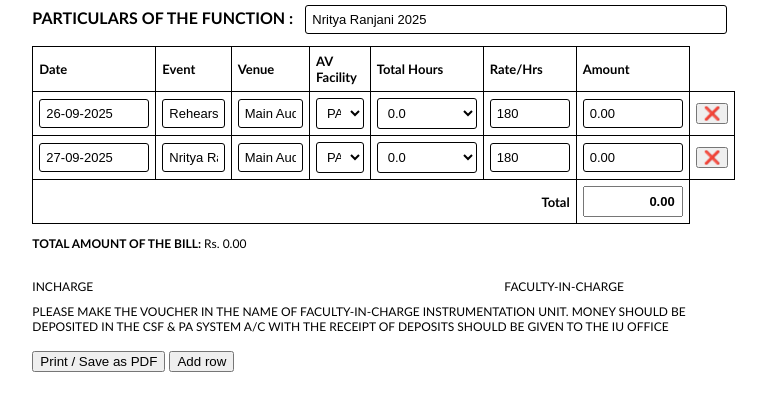
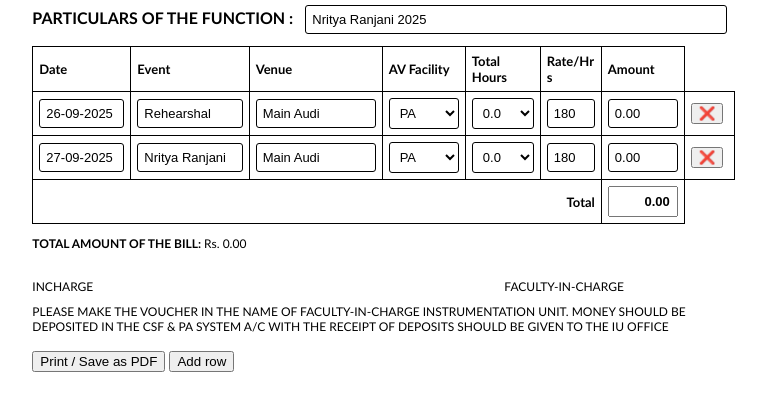
Before and after one commit to aryan-manni/bits-reprography, a plain HTML site: page index.html in a window 1280 px wide. Shown: the part 224-634 px from the top of the page, without its empty margins (13-779 px from the left). Drawn offline with Linux system fonts and the light colour scheme.

Commit message:
Update index.html

```diff
--- a/index.html
+++ b/index.html
@@ -33,20 +33,100 @@
     .small-note{font-size:12px;margin-top:10px}
 
     /* amount column align */
-    .amount{width:100px;text-align:right}
+    .amount{text-align:right}
     .rate{width:80px;text-align:right}
     .hrs{width:100px}
 
     /* total box */
     .total-row td{font-weight:700}
 
+    /* Make column widths deterministic so nth-child widths are respected */
+table.bill {
+  table-layout: fixed;
+}
+
+/* ensure long text wraps instead of pushing width */
+table.bill td, table.bill th {
+  overflow-wrap: anywhere;
+  word-break: break-word;
+}
+
+
+    table.bill th:nth-child(1),
+    table.bill td:nth-child(1) { /* Date */
+      width: 85px;            /* decreased */
+      max-width: 90px;
+    }
+
+    table.bill th:nth-child(2),
+    table.bill td:nth-child(2) { /* Event */
+      width: 15%;             /* increased */
+      max-width: 160px;
+    }
+
+    table.bill th:nth-child(3),
+    table.bill td:nth-child(3) { /* Venue */
+      width: 120px;             /* increased */
+      max-width: 120px;
+    }
+
+    table.bill th:nth-child(4),
+    table.bill td:nth-child(4) { /* AV Facility */
+      width: 10%;             /* increased */
+      max-width: 110px;
+    }
+
+    table.bill th:nth-child(5),
+    table.bill td:nth-child(5) { /* Total Hours */
+      width: 62px;            /* decreased */
+      max-width: 80px;
+    }
+
+    table.bill th:nth-child(6),
+    table.bill td:nth-child(6) { /* Rate/Hrs */
+      width: 48px;            /* decreased */
+      max-width: 70px;
+    }
+
+    table.bill th:nth-child(7),
+    table.bill td:nth-child(7) { /* Amount */
+      width: 70px;            /* decreased */
+      max-width: 90px;
+    }
+
+    /* ensure inputs/selects adapt to constrained cells */
+    table.bill input,
+    table.bill select {
+      box-sizing: border-box;
+      width: 100%;
+      min-width: 0;
+    }
+
     /* print tweaks */
-    @media print{
+    @media print {
       body{background:white}
       .page{box-shadow:none}
       .no-print{display:none}
       /* show formatted date on print (we keep only the visible text input) */
       input.row-date-picker, input#datePicker, .date-picker { display:none !important; }
+
+      /* Remove dropdown arrow for AV Facility (col 4) and Total Hours (col 5) */
+      table.bill td:nth-child(4) select,
+      table.bill td:nth-child(5) select {
+        appearance: none;
+        -webkit-appearance: none;
+        -moz-appearance: none;
+        background-image: none;
+        background: transparent;
+        padding-right: 6px;
+        cursor: default;
+      }
+
+      /* IE/old Edge */
+      table.bill td:nth-child(4) select::-ms-expand,
+      table.bill td:nth-child(5) select::-ms-expand {
+        display: none;
+      }
     }
 
     .grid-like td, .grid-like th{background-clip:padding-box}
@@ -90,7 +170,7 @@
     <table class="bill grid-like" id="billTable">
       <thead>
         <tr>
-          <th style="width:110px">Date</th>
+          <th>Date</th>
           <th>Event</th>
           <th>Venue</th>
           <th>AV Facility</th>
```
